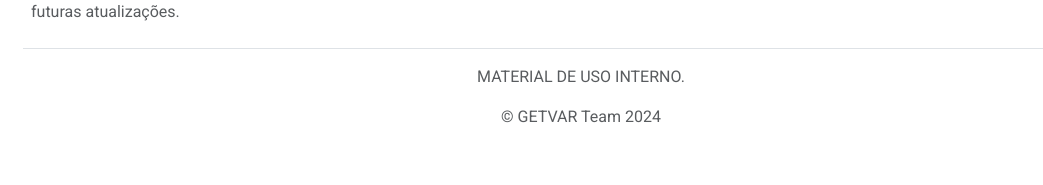
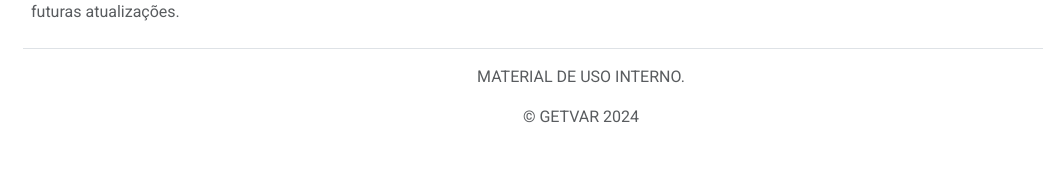
Before and after one commit to madsondeluna/getvar, a Flask app: page / in a window 1280 px wide. Shown: the part 836-1021 px from the top of the page, without its empty margins (59-1102 px from the left). Run offline with Flask 3, Linux system fonts and the light colour scheme; some libraries are stand-ins or nearby versions.

Commit message:
Update base.html

```diff
--- a/templates/base.html
+++ b/templates/base.html
@@ -56,7 +56,7 @@
                         <p class="text-center text-body-secondary">
                             MATERIAL DE USO INTERNO.
                         </p>
-                        <p class="text-center text-body-secondary">© GETVAR Team 2024</p>
+                        <p class="text-center text-body-secondary">© GETVAR 2024</p>
                     </footer>
                 </div>
             </footer>
```
